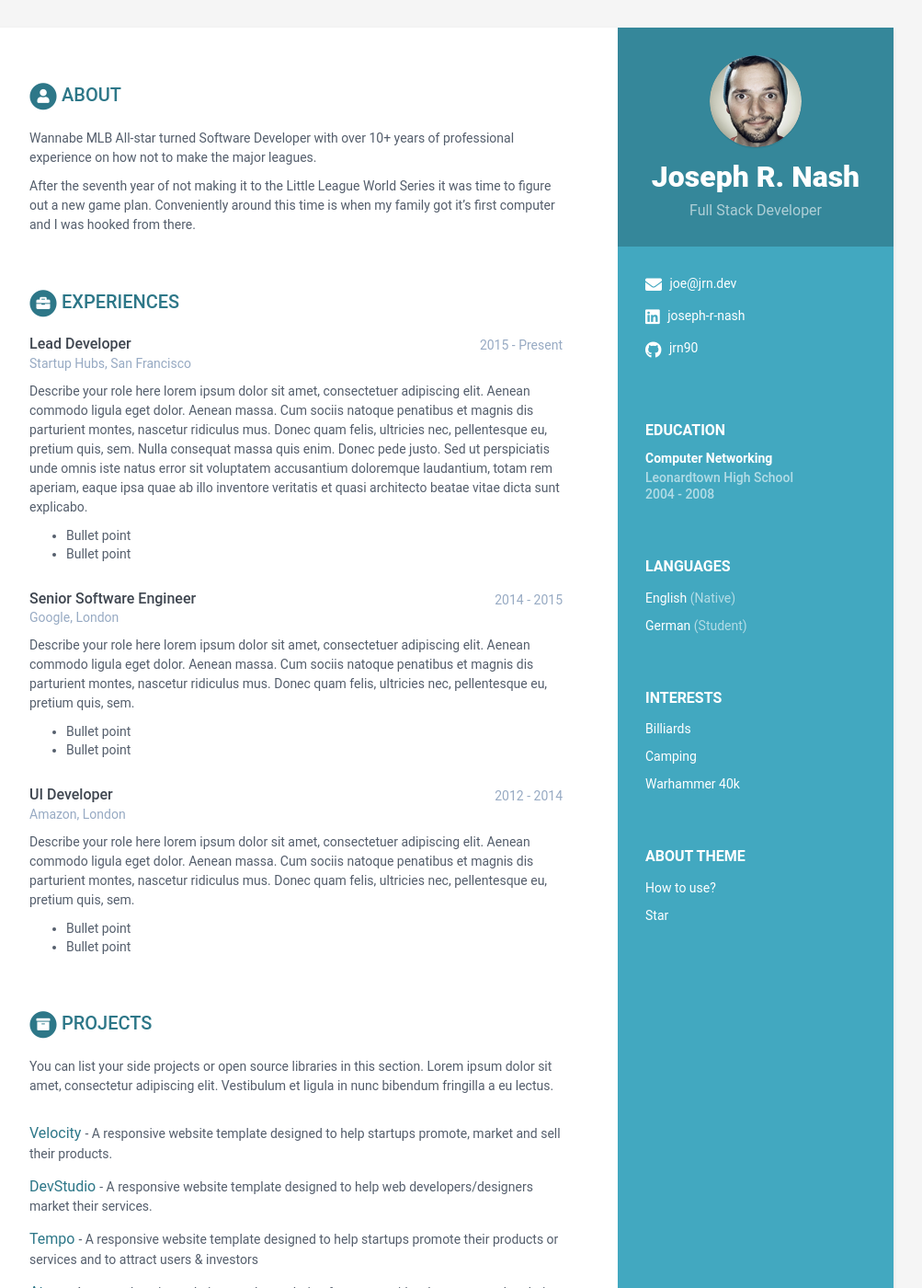
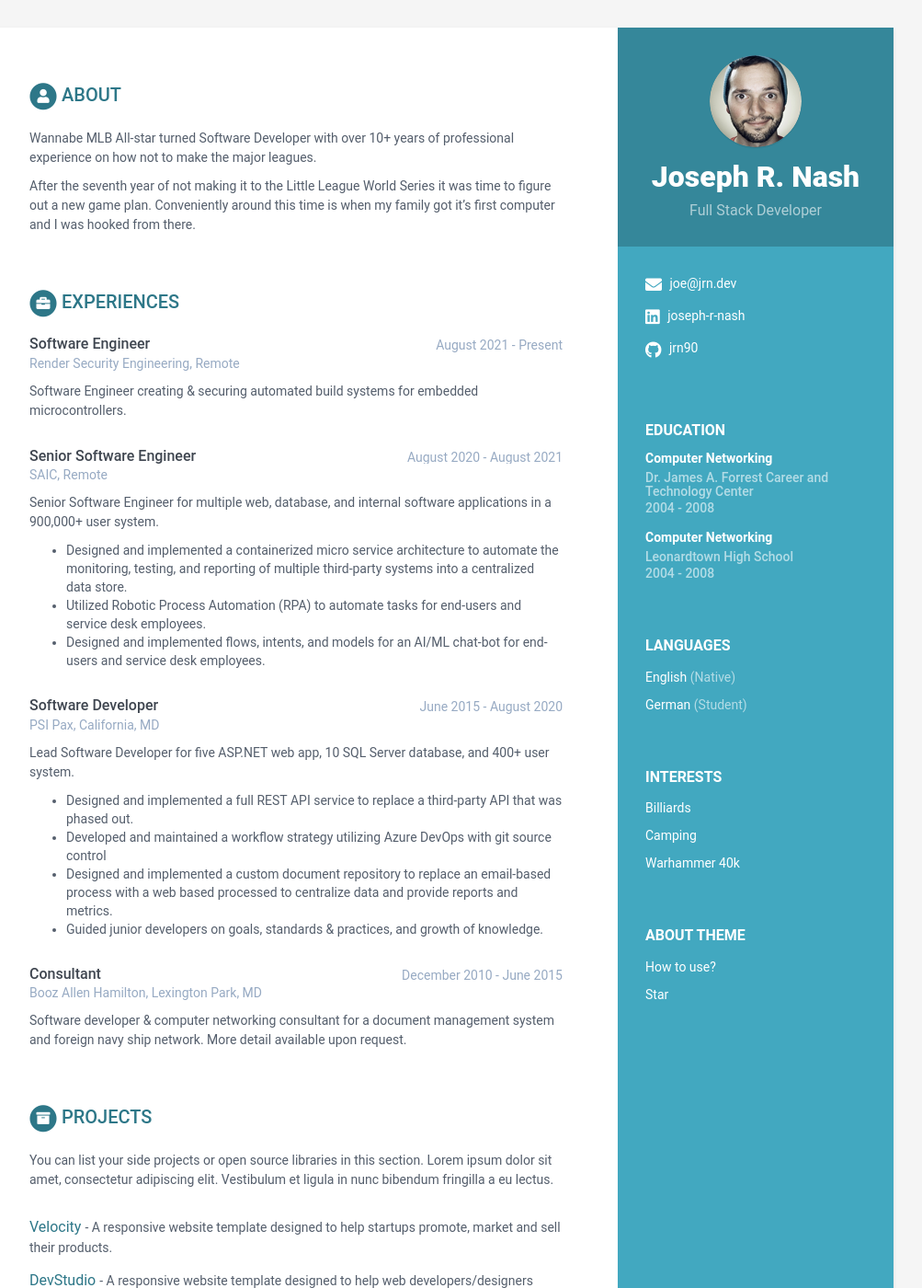
Before and after one commit to jrn90/jrn90.github.io, a Jekyll site: the page built from index.html, in a window 1280 px wide and 1400 px high. Shown: the whole window at 92% size, without its empty margins (168-1171 px from the left). Built offline with Jekyll 4.4.1, drawn with Linux system fonts in a browser that asks for light colours.

Commit message:
added work exp

```diff
--- a/_data/data.yml
+++ b/_data/data.yml
@@ -53,47 +53,41 @@ career-profile:
       After the seventh year of not making it to the Little League World Series it was time to figure out a new game plan. Conveniently around this time is when my family got it's first computer and I was hooked from there.
 education:
     - degree: Computer Networking
+      university: Dr. James A. Forrest Career and Technology Center
+      time: 2004 - 2008
+      details:
+    - degree: Computer Networking
       university: Leonardtown High School
       time: 2004 - 2008
       details:
 experiences:
-    - role: Lead Developer
-      time: 2015 - Present
-      company: Startup Hubs, San Francisco
+    - role: Software Engineer
+      time: August 2021 - Present
+      company: Render Security Engineering, Remote
       details: |
-        Describe your role here lorem ipsum dolor sit amet, consectetuer
-        adipiscing elit. Aenean commodo ligula eget dolor. Aenean massa.
-        Cum sociis natoque penatibus et magnis dis parturient montes,
-        nascetur ridiculus mus. Donec quam felis, ultricies nec,
-        pellentesque eu, pretium quis, sem. Nulla consequat massa quis
-        enim. Donec pede justo. Sed ut perspiciatis unde omnis iste natus
-        error sit voluptatem accusantium doloremque laudantium, totam rem
-        aperiam, eaque ipsa quae ab illo inventore veritatis et quasi
-        architecto beatae vitae dicta sunt explicabo.
-          - Bullet point
-          - Bullet point
+        Software Engineer creating & securing automated build systems for embedded microcontrollers.
     - role: Senior Software Engineer
-      time: 2014 - 2015
-      company: Google, London
+      time: August 2020 - August 2021
+      company: SAIC, Remote
       details: |
-        Describe your role here lorem ipsum dolor sit amet, consectetuer
-        adipiscing elit. Aenean commodo ligula eget dolor. Aenean massa.
-        Cum sociis natoque penatibus et magnis dis parturient montes,
-        nascetur ridiculus mus. Donec quam felis, ultricies nec,
-        pellentesque eu, pretium quis, sem.
-          - Bullet point
-          - Bullet point
-    - role: UI Developer
-      time: 2012 - 2014
-      company: Amazon, London
+        Senior Software Engineer for multiple web, database, and internal software applications in a 900,000+ user system.
+          - Designed and implemented a containerized micro service architecture to automate the monitoring, testing, and reporting of multiple third-party systems into a centralized data store.
+          - Utilized Robotic Process Automation (RPA) to automate tasks for end-users and service desk employees.
+          - Designed and implemented flows, intents, and models for an AI/ML chat-bot for end-users and service desk employees.
+    - role: Software Developer
+      time: June 2015 - August 2020
+      company: PSI Pax, California, MD
       details: |
-        Describe your role here lorem ipsum dolor sit amet, consectetuer
-        adipiscing elit. Aenean commodo ligula eget dolor. Aenean massa.
-        Cum sociis natoque penatibus et magnis dis parturient montes,
-        nascetur ridiculus mus. Donec quam felis, ultricies nec,
-        pellentesque eu, pretium quis, sem.
-          - Bullet point
-          - Bullet point
+        Lead Software Developer for five ASP.NET web app, 10 SQL Server database, and 400+ user system.
+          - Designed and implemented a full REST API service to replace a third-party API that was phased out.
+          - Developed and maintained a workflow strategy utilizing Azure DevOps with git source control
+          - Designed and implemented a custom document repository to replace an email-based process with a web based processed to centralize data and provide reports and metrics.
+          - Guided junior developers on goals, standards & practices, and growth of knowledge.
+    - role: Consultant
+      time: December 2010 - June 2015
+      company: Booz Allen Hamilton, Lexington Park, MD
+      details: |
+        Software developer & computer networking consultant for a document management system and foreign navy ship network. More detail available upon request.
 projects:
     title: Projects
     intro: >
```
